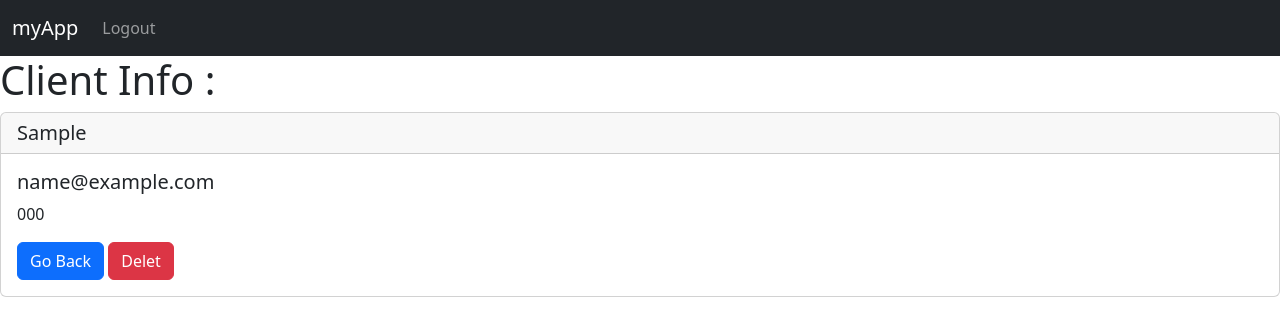
After one commit to Taramichandan/App, a Django app: page /client/1 in a window 1280 px wide. The commit adds this page. Shown: the top 336 px of the page. Run offline with Django 5.2, Linux system fonts and the light colour scheme; a user stored in the database is signed in; tables that the repository leaves empty hold one stand-in row (values such as "Sample post").

Commit message:
delete user feature

```diff
--- /dev/null
+++ b/myApp/templates/client.html
@@ -0,0 +1,17 @@
+{% extends 'base.html' %}
+
+    {% block content %}
+
+    <h1>Client Info : </h1>
+
+    <div class="card">
+        <h5 class="card-header">{{client_record.first_name}}</h5>
+        <div class="card-body">
+            <h5 class="card-title">{{client_record.email}}</h5>
+            <p class="card-text">{{client_record.phone}}</p>
+            <a href="{% url 'home' %}" class="btn btn-primary">Go Back</a>
+            <a href="{% url 'client_delet' client_record.id %}" class="btn btn-danger">Delet</a>
+        </div>
+    </div>
+
+    {% endblock %}
--- a/myApp/templates/index.html
+++ b/myApp/templates/index.html
@@ -9,11 +9,12 @@
 
             <h1> Client List </h1>
 
-        {% if clients%}
+        {% if clients %}
 
         {% for client in clients %} <br>
 
-        {{client}}
+        <a href="{% url 'client' client.id %}">{{client.first_name}}</a>
+
 
         {% endfor %}
 
--- a/myApp/webapp/urls.py
+++ b/myApp/webapp/urls.py
@@ -6,4 +6,6 @@ urlpatterns = [
     # path('login/',views.login_view,name='login'),
     path('logout/',views.logout_view,name='logout'),
     path('register/',views.register_view,name='register'),
+    path('client/<int:pk>',views.client,name='client'),
+    path('client_delet/<int:pk>',views.client_delet,name='client_delet'),
 ]
--- a/myApp/webapp/views.py
+++ b/myApp/webapp/views.py
@@ -52,3 +52,25 @@ def logout_view(req):
     messages.success(req,"You are successfully logout")
 
     return redirect('home')
+
+def client(req,pk):
+    if req.user.is_authenticated:
+        # look up the specific client data
+        client_record = Client.objects.get(id=pk)
+        return render(req,'client.html',{'client_record': client_record})
+
+    else:
+        messages.success(req,' You have to login......')
+        return redirect ('home')
+
+
+def client_delet(req,pk):
+    if req.user.is_authenticated:
+        delet_record = Client.objects.get(id=pk)
+        delet_record.delete()
+        messages.success(req, " You have successfully deleted")
+        return redirect('home')
+
+    else :
+        messages.success(req,' YOu need to login first ...')
+        return redirect('home')
```
